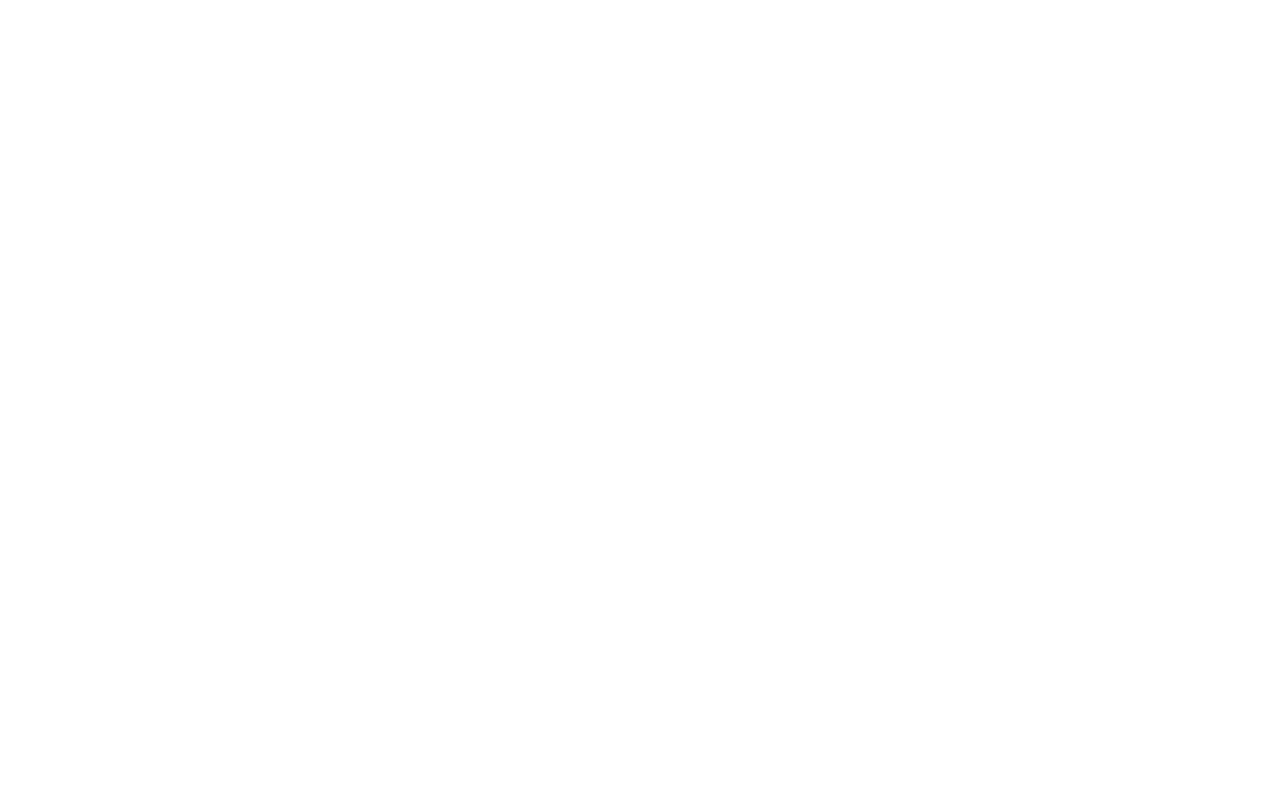
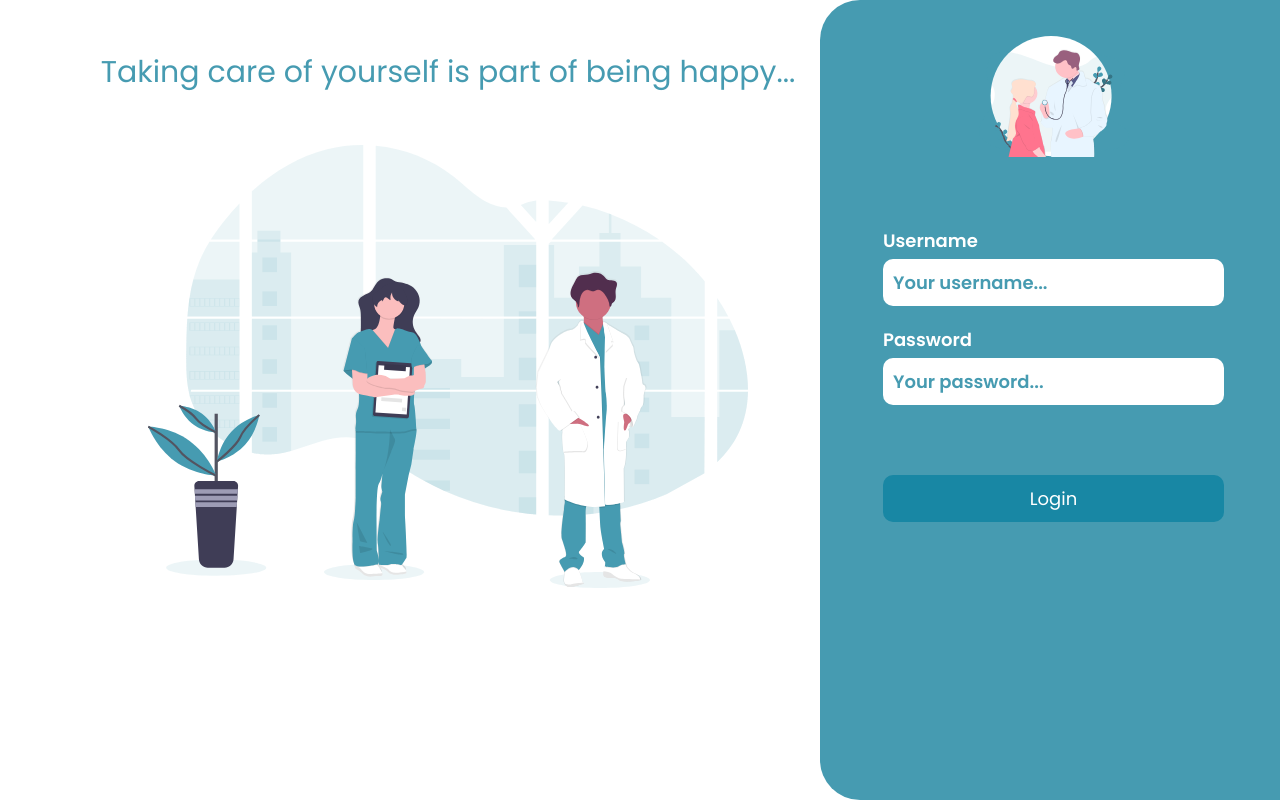
Before and after one commit to HectorGerardoZV/interview-challenge, a React (Vite) app in the folder ui-challenge/: page /login in a window 1280 px wide. Before the commit this address had no page. Built offline with nearby package versions, Linux system fonts and the light colour scheme.

Commit message:
Login page is already finished

```diff
--- /dev/null
+++ b/ui-challenge/src/components/loginForm/LoginForm.css
@@ -0,0 +1,68 @@
+.loginForm {
+    width: 40rem;
+}
+
+.loginForm fieldset {
+    border: none;
+    display: flex;
+    flex-direction: column;
+    align-items: center;
+    gap: 2rem;
+}
+
+.loginForm__img {
+    display: flex;
+    justify-content: center;
+    align-items: center;
+    margin-bottom: 5rem;
+}
+
+.loginForm__img img {
+    width: 15rem;
+}
+
+.loginForm__input {
+    display: flex;
+    flex-direction: column;
+    gap: .5rem;
+    width: 90%;
+}
+
+.loginForm__input input {
+    border: none;
+    border-radius: 1rem;
+    padding: 1rem;
+    color: var(--color-30);
+    outline: none;
+    font-weight: 600;
+}
+
+.loginForm__input input::placeholder {
+    color: var(--color-30);
+}
+
+.loginForm__input label {
+    color: var(--color-white);
+    font-weight: 600;
+}
+
+.loginForm__submit {
+    width: 90%;
+    margin-top: 5rem;
+}
+
+.loginForm__submit input {
+    width: 100%;
+    border: none;
+    border-radius: 1rem;
+    padding: 1rem;
+    background-color: var(--color-30-hover);
+    color: var(--color-white);
+    text-align: center;
+    cursor: pointer;
+    transition: .2s ease;
+}
+
+.loginForm__submit input:hover {
+    box-shadow: var(--shadow);
+}
--- /dev/null
+++ b/ui-challenge/src/components/loginForm/LoginForm.jsx
@@ -0,0 +1,28 @@
+
+import LoginImageForm from "../../img/img-login-form.svg"
+
+import "./LoginForm.css"
+const LoginForm = () => {
+    return (
+        <form className="loginForm">
+            <fieldset>
+                <div className="loginForm__img">
+                    <img src={LoginImageForm} alt="login image" />
+                </div>
+                <div className="loginForm__input">
+                    <label htmlFor="username">Username</label>
+                    <input id="username" type="text" placeholder="Your username..." />
+                </div>
+                <div className="loginForm__input">
+                    <label htmlFor="password">Password</label>
+                    <input id="password" type="password" placeholder="Your password..." />
+                </div>
+                <div className="loginForm__submit">
+                    <input type="submit" value={"Login"} />
+                </div>
+            </fieldset>
+        </form>
+    )
+}
+
+export default LoginForm
--- a/ui-challenge/src/index.css
+++ b/ui-challenge/src/index.css
@@ -6,9 +6,10 @@
   --color-30: #469BB1;
   --color-10: #D3D3D3;
   --color-white: #FFFF;
+  --color-30-hover: #1887A4;
   --shadow: rgba(100, 100, 111, 0.2) 0px 7px 29px 0px;
   --shadow-button: rgba(0, 0, 0, 0.44) 0px 3px 8px;
-  ;
+
 }
 
 html {
--- /dev/null
+++ b/ui-challenge/src/pages/public/loginPage/LoginPage.css
@@ -0,0 +1,61 @@
+.loginPage {
+    display: grid;
+    grid-template-columns: 70% 30%;
+    position: relative;
+    overflow: hidden;
+}
+
+.loginPage__left {
+    padding: 5rem;
+    height: 100vh;
+    text-align: center;
+    display: flex;
+    flex-direction: column;
+    gap: 5rem;
+    animation: loginImage;
+    animation-duration: .5s;
+}
+
+.loginPage__left h1 {
+    text-align: center;
+    color: var(--color-30);
+    font-weight: 500;
+}
+
+.loginPage__left img {
+    width: 60rem;
+
+}
+
+.loginPage_right {
+    position: absolute;
+    right: 0;
+    background-color: var(--color-30);
+    height: 100vh;
+    padding: 3rem;
+    border-bottom-left-radius: 4rem;
+    border-top-left-radius: 4rem;
+    animation: loginFormAnimation;
+    animation-duration: .5s;
+}
+
+@keyframes loginFormAnimation {
+    0% {
+        margin-right: -40rem;
+    }
+
+    100% {
+        margin-right: 0rem;
+    }
+}
+
+@keyframes loginImage {
+    0% {
+        opacity: 0;
+    }
+
+
+    100% {
+        opacity: 1;
+    }
+}
--- /dev/null
+++ b/ui-challenge/src/pages/public/loginPage/LoginPage.jsx
@@ -0,0 +1,26 @@
+
+
+//Components
+import LoginForm from "../../../components/loginForm/LoginForm"
+
+//Images
+import LoginImage from "../../../img/img-login.svg"
+
+import "./LoginPage.css"
+const LoginPage = () => {
+    return (
+        <div className="loginPage">
+            <div className="loginPage__left">
+                <h1>Taking care of yourself is part of being happy...</h1>
+                <div className="loginPage__image">
+                    <img src={LoginImage} alt="Login image" />
+                </div>
+            </div>
+            <div className="loginPage_right">
+                <LoginForm />
+            </div>
+        </div>
+    )
+}
+
+export default LoginPage
--- a/ui-challenge/src/router/AppRouter.jsx
+++ b/ui-challenge/src/router/AppRouter.jsx
@@ -2,6 +2,7 @@
 
 //Providers
 import { SurveyProvider } from "../context/SurveyContext.jsx"
+import LoginPage from "../pages/public/loginPage/LoginPage.jsx"
 
 
 //Pages
@@ -15,6 +16,9 @@
         <Routes>
           <Route path="/" element={<SurveyPage />} />
         </Routes>
+        <Routes>
+          <Route path="/login" element={<LoginPage />} />
+        </Routes>
       </SurveyProvider>
     </Router>
   )
```
Also changed, not shown: ui-challenge/src/pages/private/adminPage/AdminPage.jsx (added, +11 -0 lines), ui-challenge/src/img/img-login-form.svg, ui-challenge/src/pages/private/adminPage/AdminPage.css (added).
